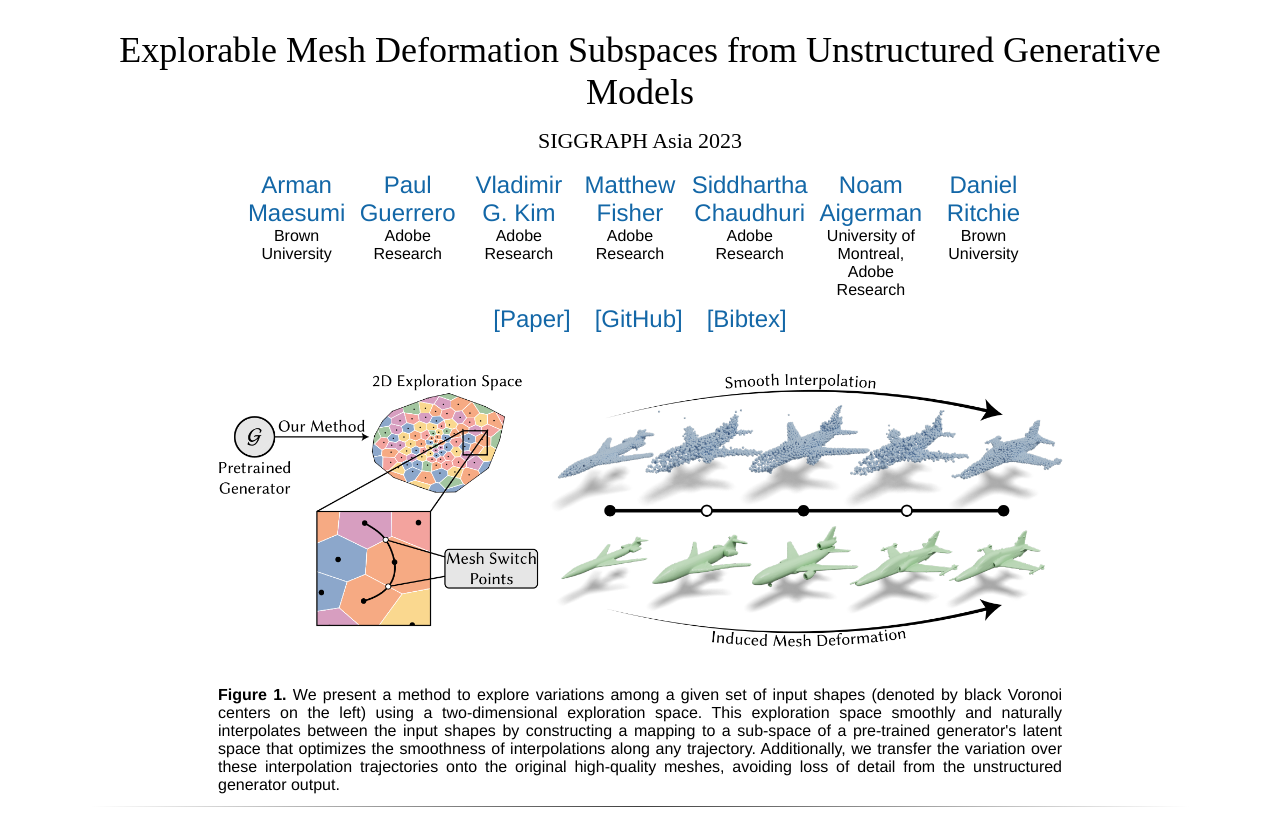
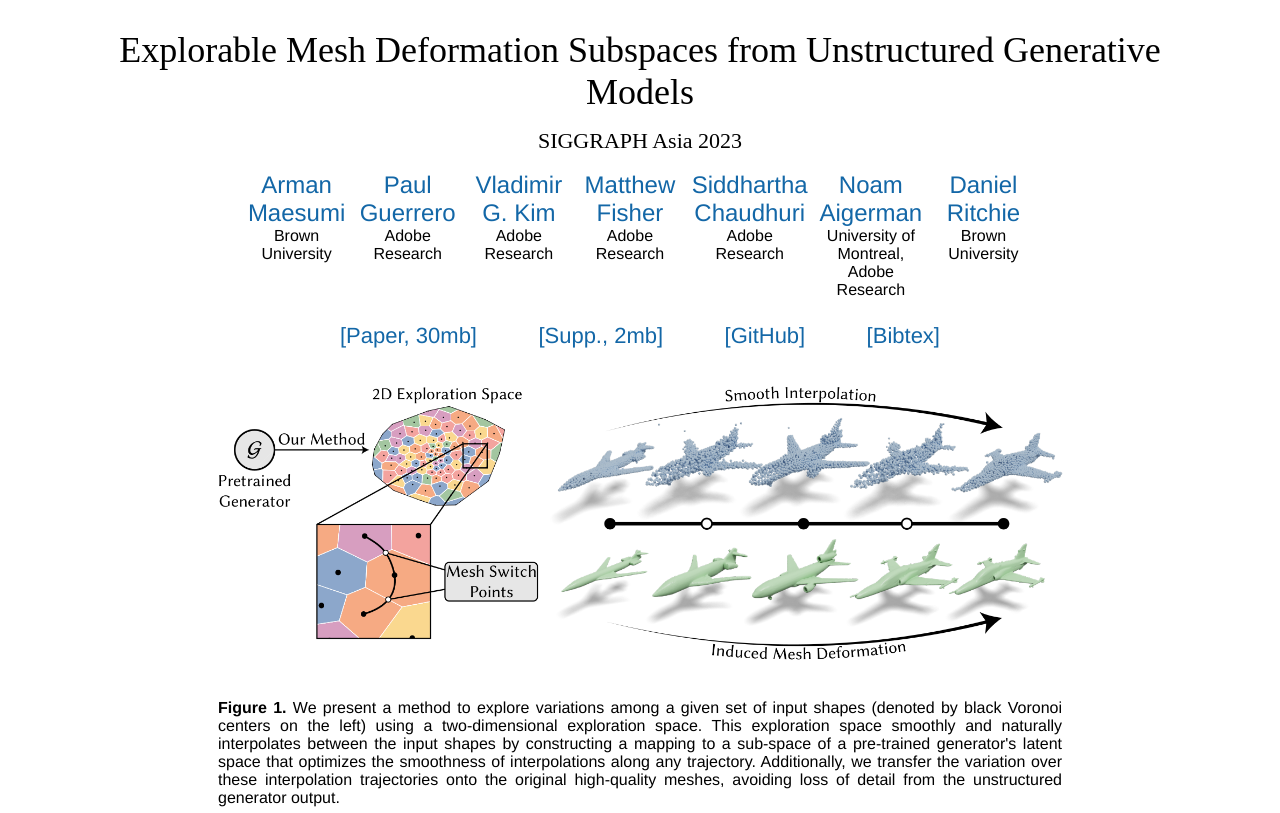
Before and after one commit to ArmanMaesumi/armanmaesumi.github.io, a plain HTML site: page explorable_subspaces/index.html in a window 1280 px wide. Shown: the top 813 px of the page. Drawn offline with Linux system fonts and the light colour scheme; a script that the page names is missing; a web font is replaced by a local one.

Commit message:
adjust links and update paper entry on homepage

```diff
--- /dev/null
+++ b/coauthors.txt
@@ -0,0 +1,6 @@
+<a href="https://dritchie.github.io/">Daniel Ritchie</a>
+<a href="https://paulguerrero.net/">Paul Guerrero</a>
+<a href="http://www.vovakim.com/">Vladimir G. Kim</a>
+<a href="https://techmatt.github.io/">Matthew Fisher</a>
+<a href="https://www.cse.iitb.ac.in/~sidch/">Siddhartha Chaudhuri</a>
+<a href="https://noamaig.github.io/">Noam Aigerman</a>
--- a/explorable_subspaces/index.html
+++ b/explorable_subspaces/index.html
@@ -238,23 +238,23 @@
 					</td>
 				</tr>
 			</table>
-			<table align=center width=250px>
+			<br>
+			<table align=center width=600px>
 				<tr>
-					<td align=center width=120px>
-						<center>
-							<span style="font-size:24px; margin: 10px;"><a href='https://armanmaesumi.github.io/papers/2023_explorable_subspaces/explorable_subspaces.pdf'>[Paper]</a></span>
-						</center>
-					</td>
-					<td align=center width=120px>
-						<center>
-							<span style="font-size:24px; margin: 10px;"><a href='https://github.com/ArmanMaesumi/generative-mesh-subspaces'>[GitHub]</a></span><br>
-						</center>
-					</td>
-					<td align=center width=120px>
-						<center>
-							<span style="font-size:24px; margin: 10px;"><a href='./resources/bibtex.txt' target="_blank">[Bibtex]</a></span><br>
-						</center>
-					</td>
+					<div style="display: flex; justify-content: space-between; width: 600px; align-items: center;">
+						<span style="display: flex; font-size: 22px; text-align: center;">
+							<a href='https://armanmaesumi.github.io/papers/2023_explorable_subspaces/explorable_subspaces.pdf'>[Paper, 30mb]</a>
+						</span>
+						<span style="display: flex; font-size: 22px; text-align: center;">
+							<a href='https://armanmaesumi.github.io/papers/2023_explorable_subspaces/explorable_subspaces_supp.pdf'>[Supp., 2mb]</a>
+						</span>
+						<span style="display: flex; font-size: 22px; text-align: center;">
+							<a href='https://github.com/ArmanMaesumi/generative-mesh-subspaces'>[GitHub]</a>
+						</span>
+						<span style="display: flex; font-size: 22px; text-align: center;">
+							<a href='./resources/bibtex.txt' target="_blank">[Bibtex]</a>
+						</span>
+					</div>
 				</tr>
 			</table>
 		</table>
```
Also changed, not shown: index.html (+7 -2 lines), 1 other file.
